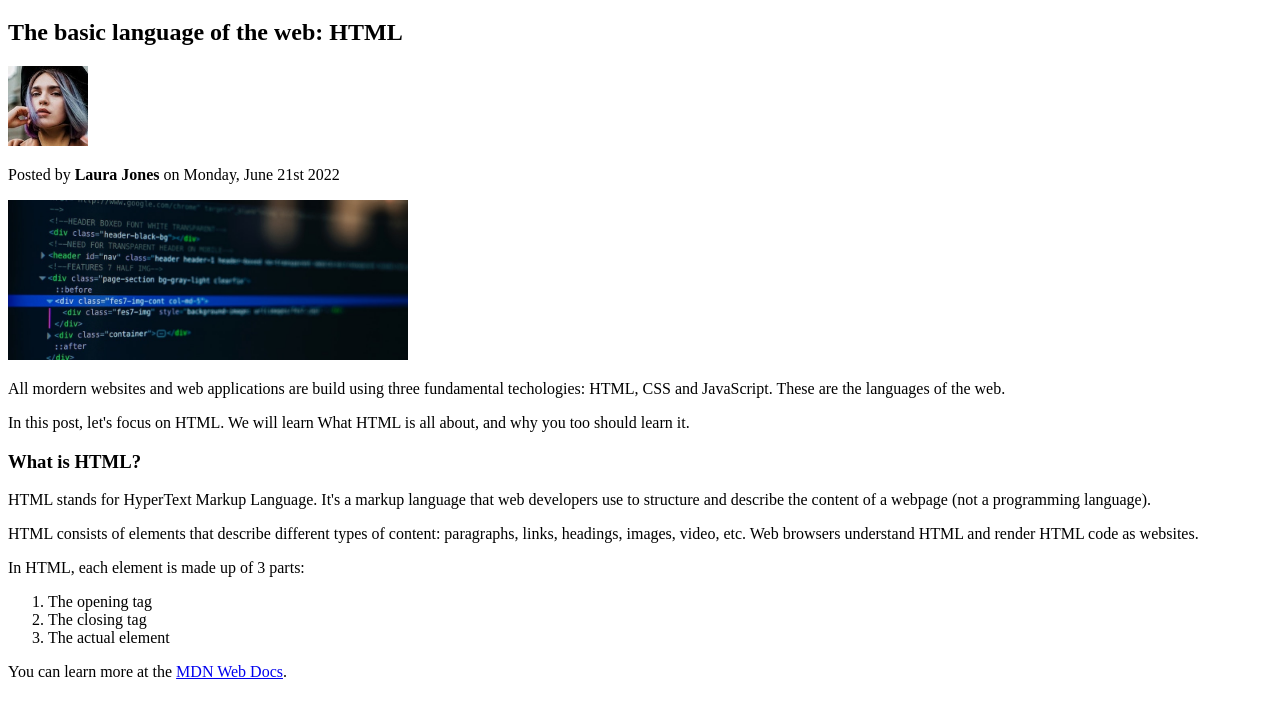
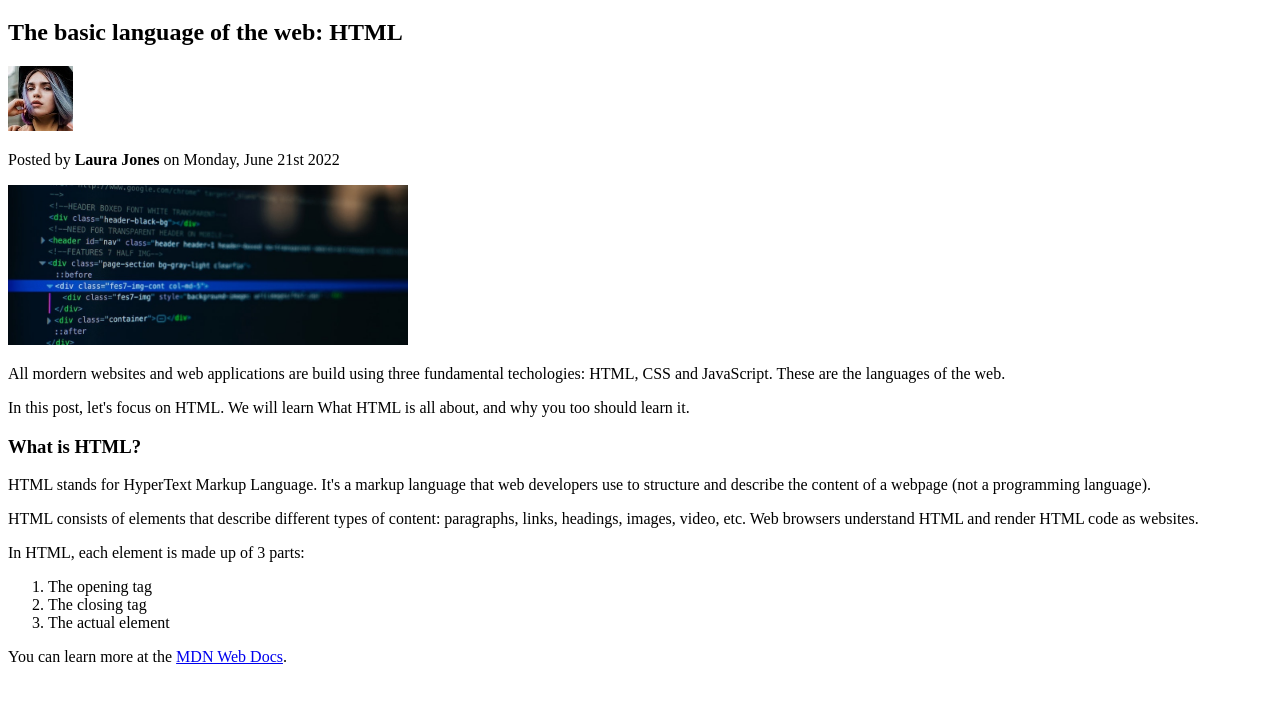
Before and after one commit to GuilhermeSilvaLima/Code-Magazine, a plain HTML site: page index.html in a window 1280 px wide. Shown: the part 62-780 px from the top of the page. Drawn offline with Linux system fonts and the light colour scheme.

Commit message:
changed the width of laura's picture

```diff
--- a/style.css
+++ b/style.css
@@ -1,5 +1,5 @@
 #laura {
-  width: 80px;
+  width: 65px;
 }
 #post {
   width: 400px;
```
